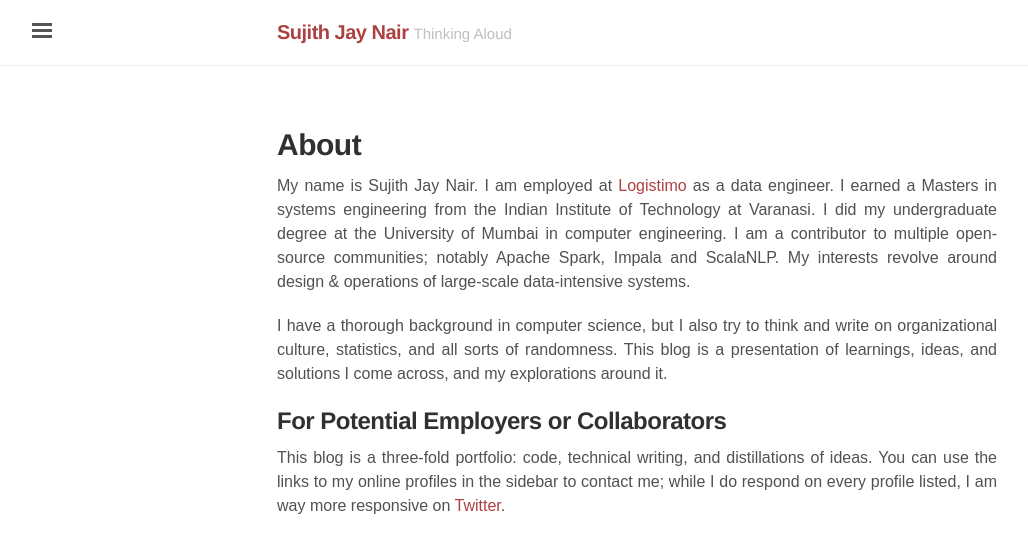
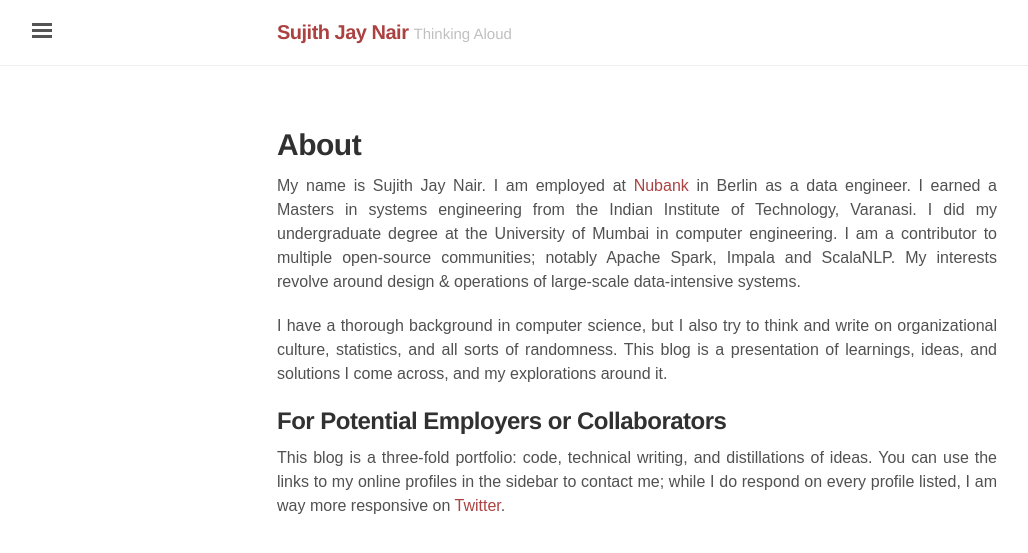
Before and after one commit to sujithjay/sujithjay.github.io, a Jekyll site: the page built from about.md, in a window 1280 px wide. Shown: the top 553 px of the page, without its empty margins (3-1031 px from the left). Built offline with Jekyll 4.4.1, drawn with Linux system fonts in a browser that asks for light colours; nearby versions of some CDN libraries; some web fonts are replaced.

Commit message:
Update About Page

```diff
--- a/about.md
+++ b/about.md
@@ -2,7 +2,7 @@
 layout: page
 title: About
 ---
-My name is Sujith Jay Nair. I am employed at [Logistimo](http://www.logistimo.com) as a data engineer. I earned a Masters in systems engineering from the Indian Institute of Technology at Varanasi. I did my undergraduate degree at the University of Mumbai in computer engineering. I am a contributor to multiple open-source communities; notably Apache Spark, Impala and ScalaNLP. My interests revolve around design & operations of large-scale data-intensive systems.
+My name is Sujith Jay Nair. I am employed at [Nubank](https://www.nubank.com.br/) in Berlin as a data engineer. I earned a Masters in systems engineering from the Indian Institute of Technology, Varanasi. I did my undergraduate degree at the University of Mumbai in computer engineering. I am a contributor to multiple open-source communities; notably Apache Spark, Impala and ScalaNLP. My interests revolve around design & operations of large-scale data-intensive systems.
 
 I have a thorough background in computer science, but I also try to think and write on organizational culture, statistics, and all sorts of randomness. This blog is a presentation of learnings, ideas, and solutions I come across, and my explorations around it.
 
```
